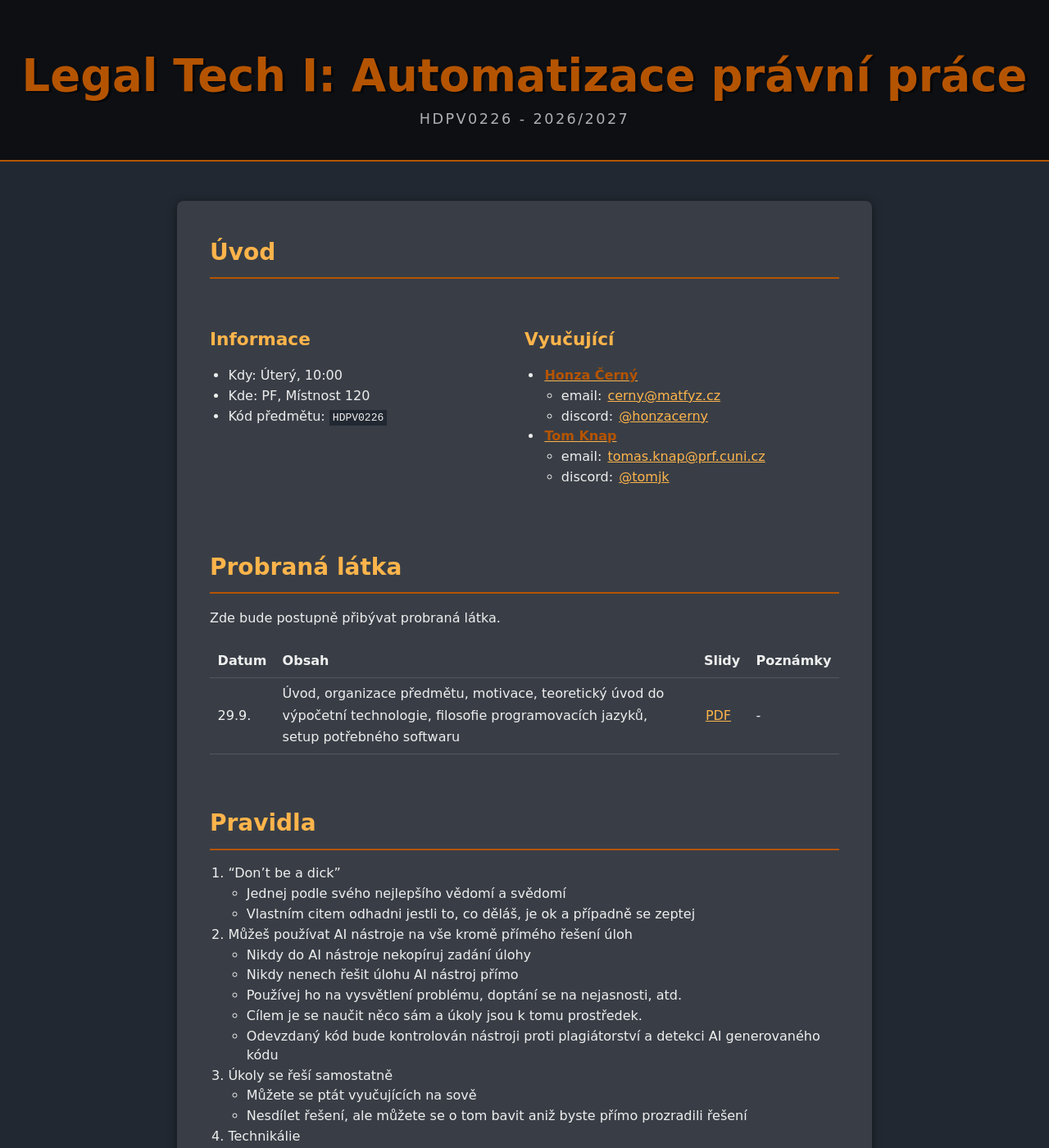
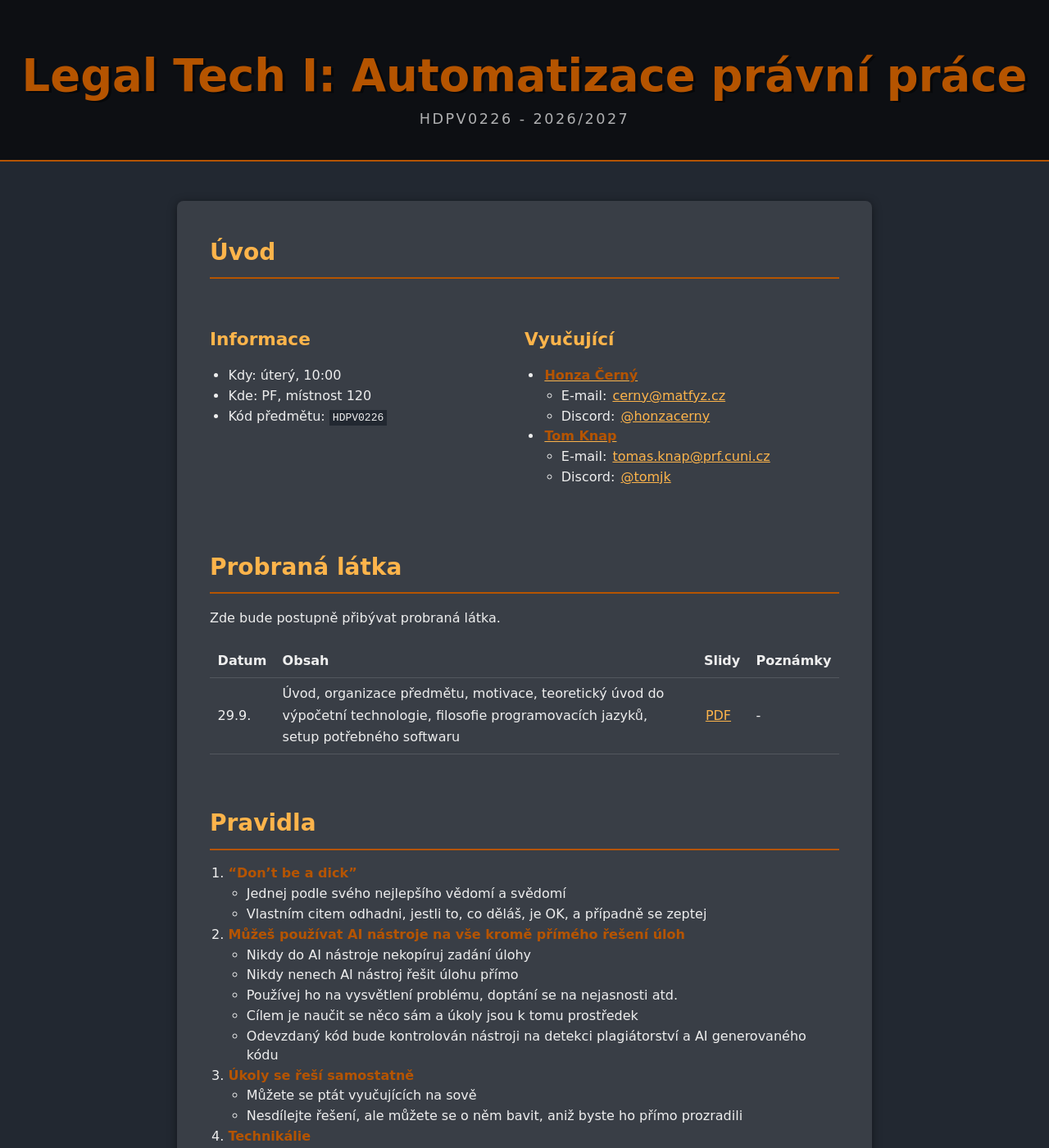
Before and after one commit to yagarea/ggu.cz, a Jekyll site: the page built from pages/teaching/2627-legaltech.md, in a window 1280 px wide and 1400 px high. Shown: the whole window at 82% size. Built offline with Jekyll 4.4.1, drawn with Linux system fonts in a browser that asks for light colours; some of the changed text lies outside the part shown.

Commit message:
fix typos in lt

```diff
--- a/pages/teaching/2627-legaltech.md
+++ b/pages/teaching/2627-legaltech.md
@@ -10,19 +10,19 @@ lang: cs
 
 {% splitter %}
 ### Informace
-- Kdy: Úterý, 10:00
-- Kde: PF, Místnost 120
+- Kdy: úterý, 10:00
+- Kde: PF, místnost 120
 - Kód předmětu: `HDPV0226`
 
 ---
 
 ### Vyučující
 - [**Honza Černý**](https://blackblog.cz/)
-  - email: [cerny@matfyz.cz](mailto:cerny@matfyz.cz)
-  - discord: [@honzacerny](https://discordapp.com/users/755526719867453521)
+  - E-mail: [cerny@matfyz.cz](mailto:cerny@matfyz.cz)
+  - Discord: [@honzacerny](https://discordapp.com/users/755526719867453521)
 - [**Tom Knap**](https://prf.cuni.cz/detail-cloveka/100033429190)
-  - email: [tomas.knap@prf.cuni.cz](mailto:tomas.knap@prf.cuni.cz)
-  - discord: [@tomjk](https://discordapp.com/users/440846866825871361)
+  - E-mail: [tomas.knap@prf.cuni.cz](mailto:tomas.knap@prf.cuni.cz)
+  - Discord: [@tomjk](https://discordapp.com/users/440846866825871361)
 {% endsplitter %}
 
 ## Probraná látka
@@ -33,23 +33,22 @@ Zde bude postupně přibývat probraná látka.
 | 29.9. | Úvod, organizace předmětu, motivace, teoretický úvod do výpočetní technologie, filosofie programovacích jazyků, setup potřebného softwaru | [PDF](https://jc.ggu.cz/lt/1.pdf) | - |
 
 ## Pravidla
-1. "Don't be a dick"
+1. **"Don't be a dick"**
     - Jednej podle svého nejlepšího vědomí a svědomí
-    - Vlastním citem odhadni jestli to, co děláš, je ok a případně se zeptej
-2. Můžeš používat AI nástroje na vše kromě přímého řešení úloh
+    - Vlastním citem odhadni, jestli to, co děláš, je OK, a případně se zeptej
+2. **Můžeš používat AI nástroje na vše kromě přímého řešení úloh**
     - Nikdy do AI nástroje nekopíruj zadání úlohy
-    - Nikdy nenech řešit úlohu AI nástroj přímo
-    - Používej ho na vysvětlení problému, doptání se na nejasnosti, atd.
-    - Cílem je se naučit něco sám a úkoly jsou k tomu prostředek.
-    - Odevzdaný kód bude kontrolován nástroji proti plagiátorství a detekci AI generovaného kódu
-3. Úkoly se řeší samostatně
+    - Nikdy nenech AI nástroj řešit úlohu přímo
+    - Používej ho na vysvětlení problému, doptání se na nejasnosti atd.
+    - Cílem je naučit se něco sám a úkoly jsou k tomu prostředek
+    - Odevzdaný kód bude kontrolován nástroji na detekci plagiátorství a AI generovaného kódu
+3. **Úkoly se řeší samostatně**
     - Můžete se ptát vyučujících na sově
-    - Nesdílet řešení, ale můžete se o tom bavit aniž byste přímo prozradili řešení
-4. Technikálie
+    - Nesdílejte řešení, ale můžete se o něm bavit, aniž byste ho přímo prozradili
+4. **Technikálie**
     - Textové soubory odevzdávejte v [UTF-8](https://en.wikipedia.org/wiki/UTF-8)
-    - pythoní scripty odevzdávejte jako `.py` soubory
+    - Pythonní skripty odevzdávejte jako `.py` soubory
     - Dodržujte všechny konvence, které jsou na přednáškách představeny
-
 
 ## Úspěšné zakončení předmětu
 Pro úspěšné dokončení předmětu student musí:
```
Also changed, not shown: other parts of pages/teaching/2627-legaltech.md (+3 -3 lines).
